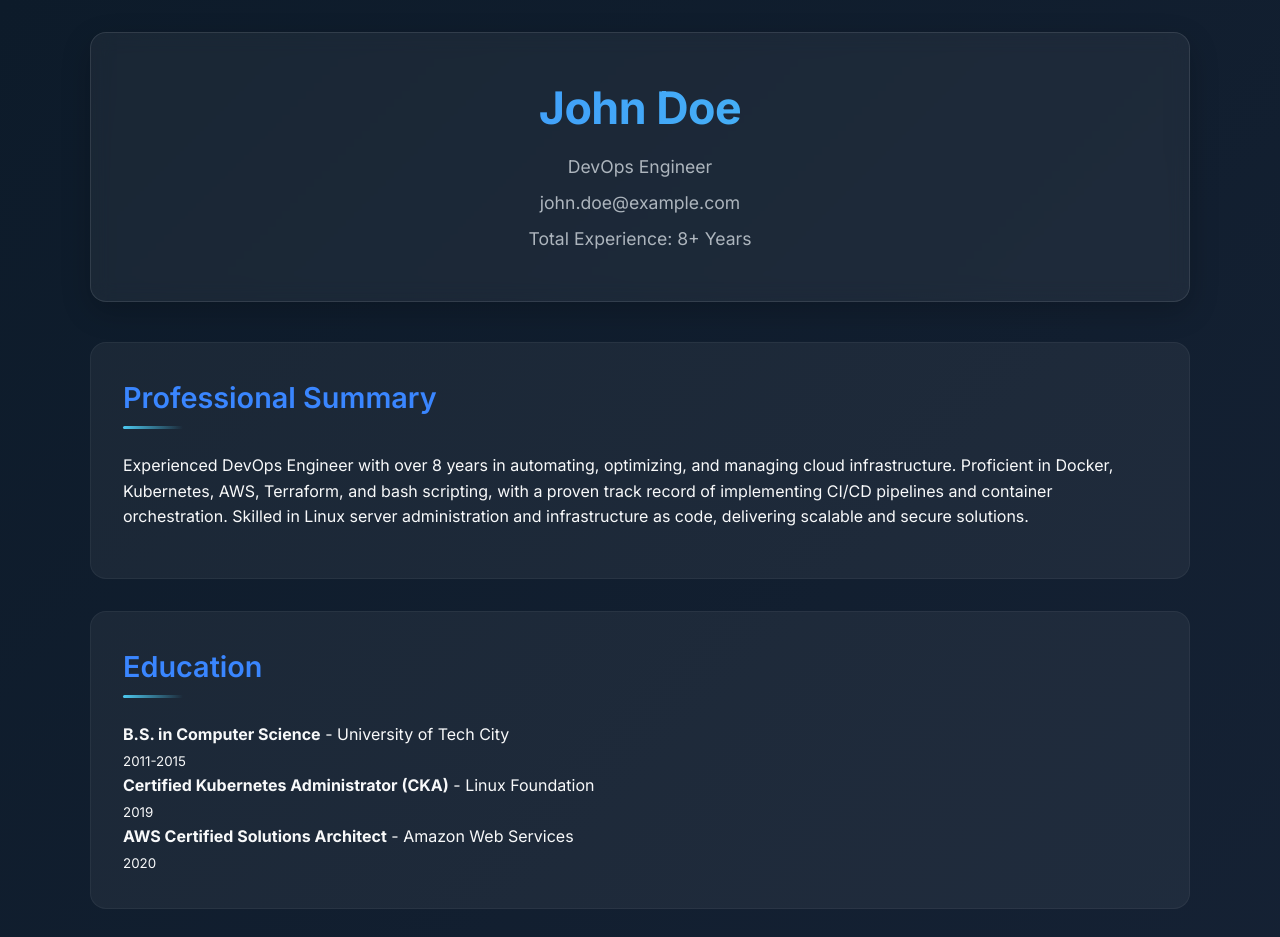
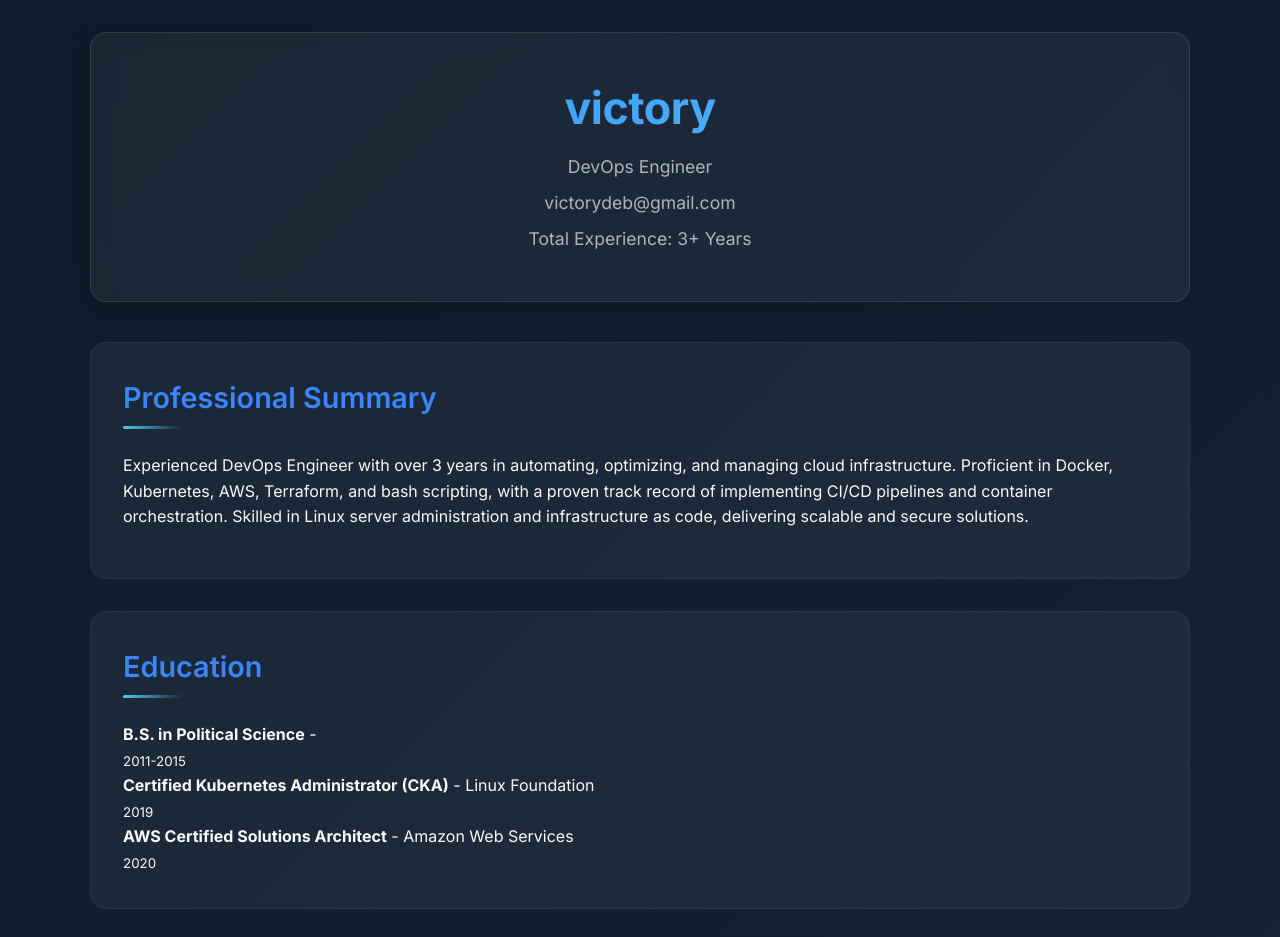
Before and after one commit to vicdeb87/my-resume, a Flask app: page / in a window 1280 px wide. Shown: the top 937 px of the page. Run offline with Flask 3, Linux system fonts and the light colour scheme.

Commit message:
action remodify

```diff
--- a/templates/index.html
+++ b/templates/index.html
@@ -4,12 +4,12 @@
     <meta charset="UTF-8">
     <meta name="viewport" content="width=device-width, initial-scale=1.0, shrink-to-fit=no, viewport-fit=cover">
     <meta http-equiv="X-UA-Compatible" content="IE=edge">
-    <title> Serge Smith - DevOps Portfolio</title>
+    <title> victory - DevOps Portfolio</title>
 
     <!-- PWA Support -->
     <link rel="manifest" href="{{ url_for('static', filename='manifest.json') }}">
     <meta name="apple-mobile-web-app-capable" content="yes">
-    <meta name="apple-mobile-web-app-title" content="John Doe Portfolio">
+    <meta name="apple-mobile-web-app-title" content="victory Portfolio">
 
     <!-- Font Preloading -->
     <link rel="preload" href="https://fonts.googleapis.com/css2?family=Inter:wght@300;400;500;600;700&display=swap" as="style">
@@ -271,21 +271,21 @@
 <body>
     <div class="container">
         <header class="header">
-            <h1>John Doe</h1>
+            <h1>victory</h1>
             <p>DevOps Engineer</p>
-            <p>john.doe@example.com</p>
-            <p>Total Experience: 8+ Years</p>
+            <p>victorydeb@gmail.com</p>
+            <p>Total Experience: 3+ Years</p>
         </header>
 
         <section class="section summary">
             <h2>Professional Summary</h2>
-            <p>Experienced DevOps Engineer with over 8 years in automating, optimizing, and managing cloud infrastructure. Proficient in Docker, Kubernetes, AWS, Terraform, and bash scripting, with a proven track record of implementing CI/CD pipelines and container orchestration. Skilled in Linux server administration and infrastructure as code, delivering scalable and secure solutions.</p>
+            <p>Experienced DevOps Engineer with over 3 years in automating, optimizing, and managing cloud infrastructure. Proficient in Docker, Kubernetes, AWS, Terraform, and bash scripting, with a proven track record of implementing CI/CD pipelines and container orchestration. Skilled in Linux server administration and infrastructure as code, delivering scalable and secure solutions.</p>
         </section>
 
         <section class="section">
             <h2>Education</h2>
             <div class="education-item">
-                <strong>B.S. in Computer Science</strong> - University of Tech City<br>
+                <strong>B.S. in Political Science</strong> - <br>
                 <small>2011-2015</small>
             </div>
             <div class="education-item">
```
